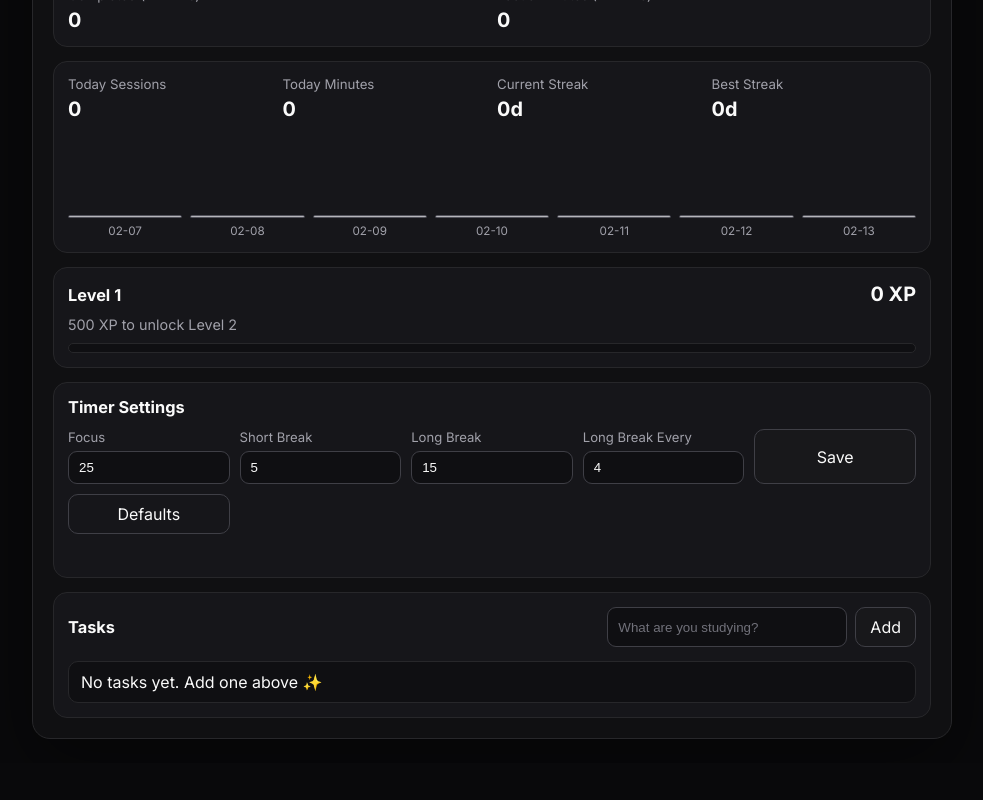
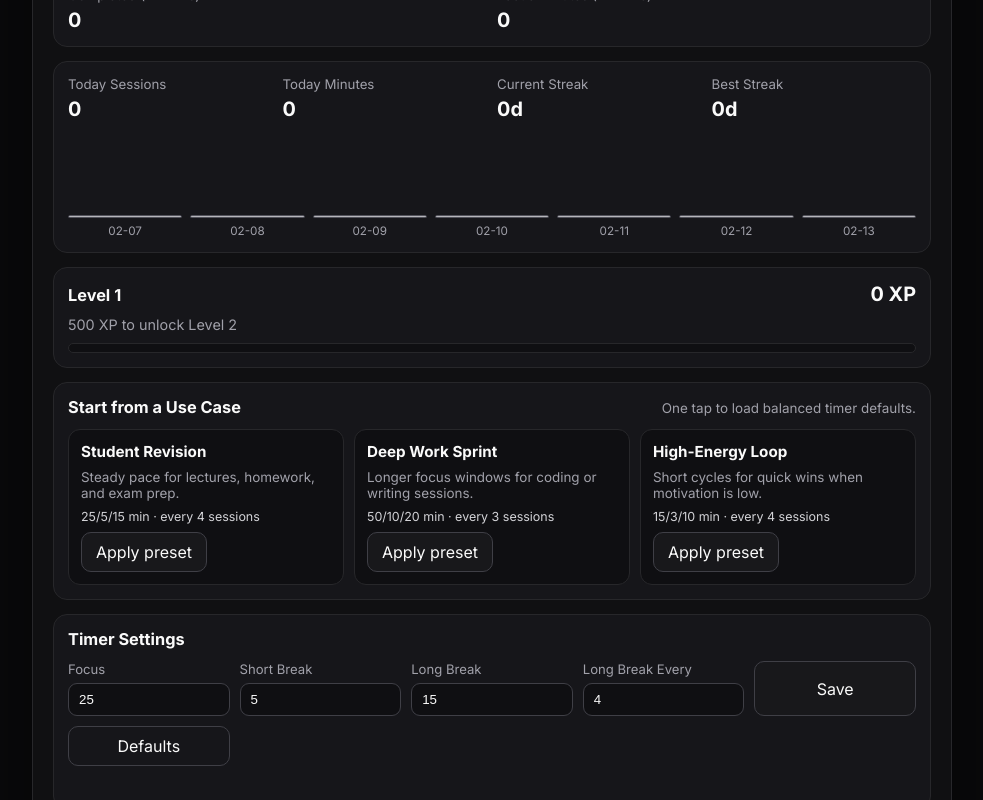
Before and after one commit to dhyoprd/pomodoro-glass, a Next.js app: page / in a window 1280 px wide. Shown: the part 426-1226 px from the top of the page, without its empty margins (148-1131 px from the left). Before the commit the page ends 1189 px from the top, so only its background shows below. Built offline with nearby package versions, Linux system fonts and the light colour scheme.

Commit message:
feat: add use-case timer presets for faster onboarding

```diff
--- a/src/app/globals.css
+++ b/src/app/globals.css
@@ -159,6 +159,64 @@ button.ghost { background: transparent; }
   background: linear-gradient(90deg, #f5d0fe, #c4b5fd);
 }
 
+.presets {
+  display: grid;
+  gap: 12px;
+}
+
+.presets-head {
+  display: flex;
+  align-items: baseline;
+  justify-content: space-between;
+  flex-wrap: wrap;
+  gap: 8px;
+}
+
+.presets-head h2 {
+  margin: 0;
+  font-size: 1.02rem;
+}
+
+.presets-head span {
+  color: var(--muted);
+  font-size: 0.84rem;
+}
+
+.preset-grid {
+  display: grid;
+  grid-template-columns: repeat(3, minmax(0, 1fr));
+  gap: 10px;
+}
+
+.preset-card {
+  background: #0f0f12;
+  border: 1px solid var(--line);
+  border-radius: 12px;
+  padding: 12px;
+  display: grid;
+  gap: 8px;
+}
+
+.preset-card h3 {
+  margin: 0;
+  font-size: 0.95rem;
+}
+
+.preset-card p {
+  margin: 0;
+  color: var(--muted);
+  font-size: 0.84rem;
+}
+
+.preset-card small {
+  color: #d4d4d8;
+  font-size: 0.78rem;
+}
+
+.preset-card button {
+  justify-self: start;
+}
+
 .week-bars {
   margin-top: 12px;
   display: grid;
@@ -244,6 +302,7 @@ input:focus { border-color: #71717a; }
 @media (max-width: 820px) {
   .settings-form { grid-template-columns: repeat(2, minmax(0, 1fr)); }
   .analytics-grid { grid-template-columns: repeat(2, minmax(0, 1fr)); }
+  .preset-grid { grid-template-columns: 1fr; }
 }
 
 @media (max-width: 600px) {
--- a/src/ui/PomodoroApp.tsx
+++ b/src/ui/PomodoroApp.tsx
@@ -13,6 +13,27 @@ const MODES = [
 const XP_PER_SESSION = 100;
 const XP_PER_FOCUS_MINUTE = 2;
 const XP_PER_LEVEL = 500;
+
+const USE_CASE_PRESETS = [
+  {
+    id: 'student-revision',
+    name: 'Student Revision',
+    description: 'Steady pace for lectures, homework, and exam prep.',
+    settings: { focus: 25, shortBreak: 5, longBreak: 15, longBreakInterval: 4 },
+  },
+  {
+    id: 'deep-work',
+    name: 'Deep Work Sprint',
+    description: 'Longer focus windows for coding or writing sessions.',
+    settings: { focus: 50, shortBreak: 10, longBreak: 20, longBreakInterval: 3 },
+  },
+  {
+    id: 'high-energy',
+    name: 'High-Energy Loop',
+    description: 'Short cycles for quick wins when motivation is low.',
+    settings: { focus: 15, shortBreak: 3, longBreak: 10, longBreakInterval: 4 },
+  },
+] as const;
 
 export function PomodoroApp() {
   const { state, controller } = usePomodoroController();
@@ -149,6 +170,38 @@ export function PomodoroApp() {
           </div>
         </section>
 
+      <section className="presets" aria-label="Use-case presets">
+          <div className="presets-head">
+            <h2>Start from a Use Case</h2>
+            <span>One tap to load balanced timer defaults.</span>
+          </div>
+          <div className="preset-grid">
+            {USE_CASE_PRESETS.map((preset) => (
+              <article className="preset-card" key={preset.id}>
+                <h3>{preset.name}</h3>
+                <p>{preset.description}</p>
+                <small>
+                  {preset.settings.focus}/{preset.settings.shortBreak}/{preset.settings.longBreak} min · every {preset.settings.longBreakInterval} sessions
+                </small>
+                <button
+                  type="button"
+                  onClick={() => {
+                    controller.updateSettings(preset.settings);
+                    setSettingsForm({
+                      focus: String(preset.settings.focus),
+                      shortBreak: String(preset.settings.shortBreak),
+                      longBreak: String(preset.settings.longBreak),
+                      longBreakInterval: String(preset.settings.longBreakInterval),
+                    });
+                  }}
+                >
+                  Apply preset
+                </button>
+              </article>
+            ))}
+          </div>
+        </section>
+
       <section className="settings">
           <div className="settings-head"><h2>Timer Settings</h2></div>
           <form
```
Also changed, not shown: 1 other file (tests, documents, lock files or other folders).
